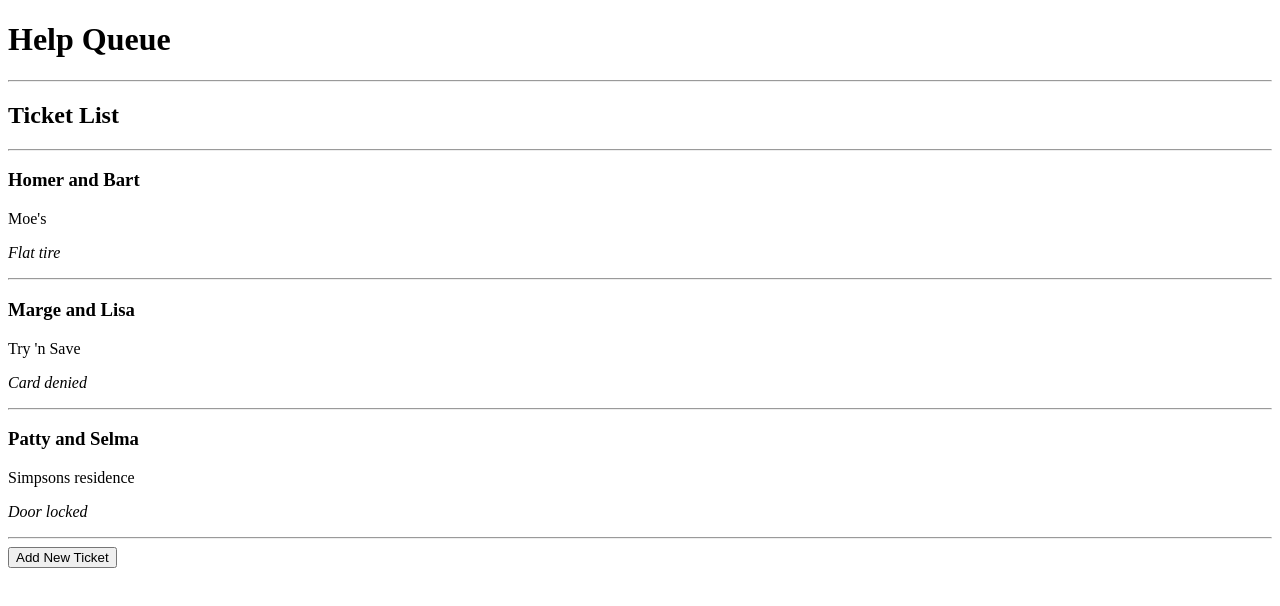
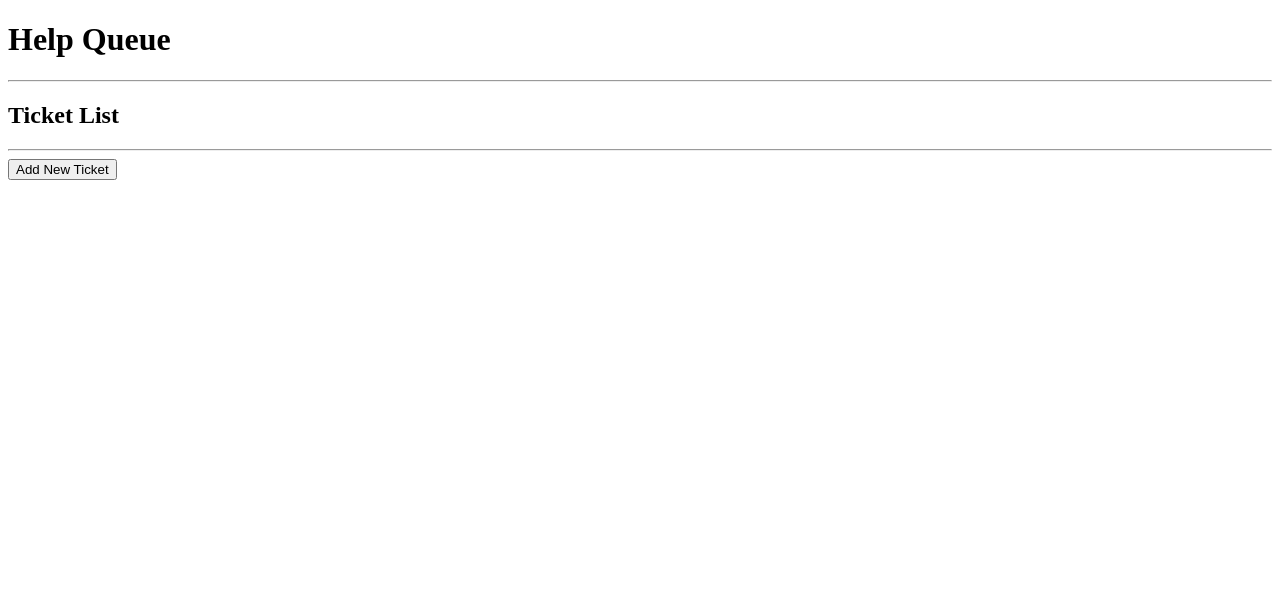
Before and after one commit to joncheng-dev/helpqueue7, a React (Create React App) app: page / in a window 1280 px wide. Shown: the top 606 px of the page. Built offline with nearby package versions, Linux system fonts and the light colour scheme.

Commit message:
NewTicketForm component correctly takes user input and creates a new object. Saves as array in state. Correctly displays TicketList to user.

```diff
--- a/src/components/TicketControl.js
+++ b/src/components/TicketControl.js
@@ -20,6 +20,7 @@ class TicketControl extends React.Component {
   handleAddingNewTicket = (newTicket) => {
     const updatedMainTicketList = this.state.mainTicketList.concat(newTicket);
     this.setState({
+      formShowing: false,
       mainTicketList: updatedMainTicketList,
     });
   };
@@ -32,7 +33,7 @@ class TicketControl extends React.Component {
       currentlyDisplaying = <NewTicketForm onClickingAddNewTicket={this.handleAddingNewTicket} />;
       buttonText = "Return to Ticket List";
     } else {
-      currentlyDisplaying = <TicketList />;
+      currentlyDisplaying = <TicketList ticketList={this.state.mainTicketList} />;
       buttonText = "Add New Ticket";
     }
 
--- a/src/components/TicketList.js
+++ b/src/components/TicketList.js
@@ -1,30 +1,12 @@
 import React from "react";
 import Ticket from "./Ticket";
 
-function TicketList() {
-  const tempTicketList = [
-    {
-      names: "Homer and Bart",
-      location: "Moe's",
-      issue: "Flat tire",
-    },
-    {
-      names: "Marge and Lisa",
-      location: "Try 'n Save",
-      issue: "Card denied",
-    },
-    {
-      names: "Patty and Selma",
-      location: "Simpsons residence",
-      issue: "Door locked",
-    },
-  ];
-
+function TicketList(props) {
   return (
     <React.Fragment>
       <h2>Ticket List</h2>
       <hr />
-      {tempTicketList.map((ticket) => (
+      {props.ticketList.map((ticket) => (
         <Ticket names={ticket.names} location={ticket.location} issue={ticket.issue} />
       ))}
     </React.Fragment>
```
